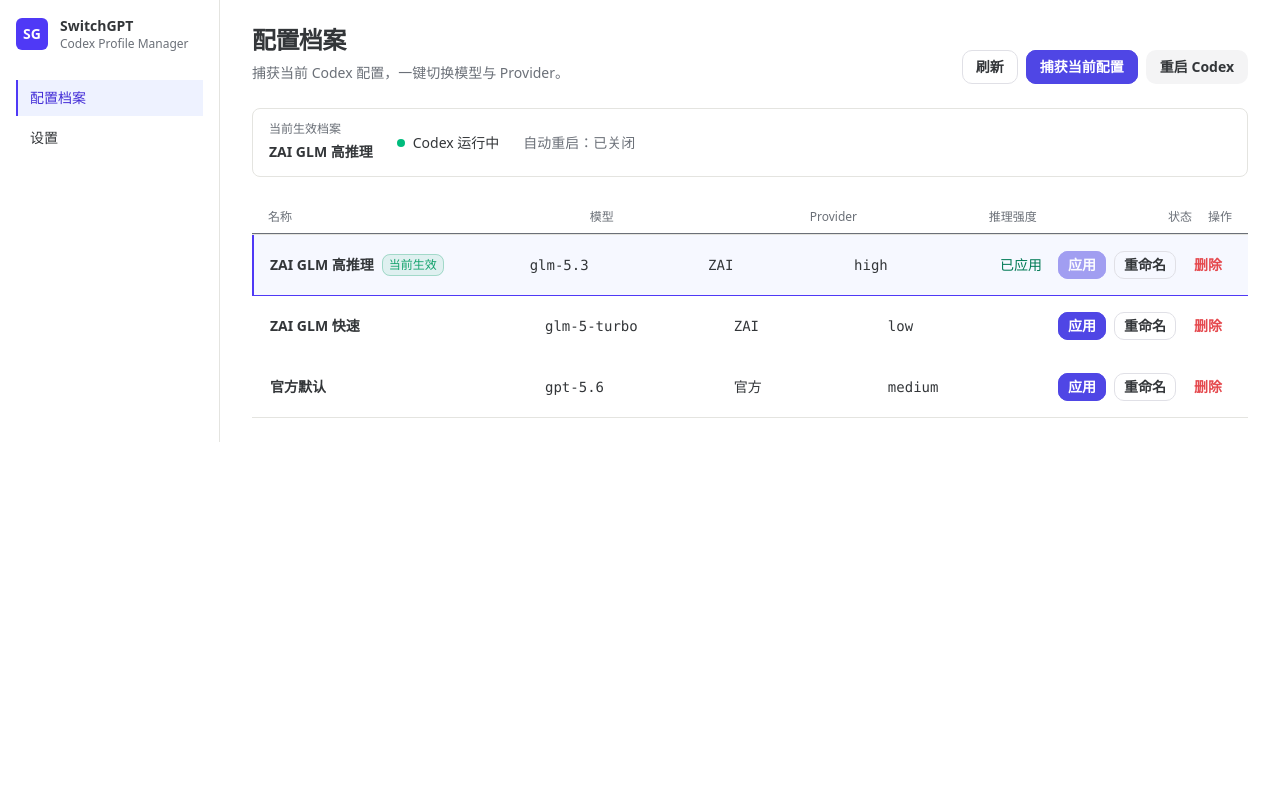
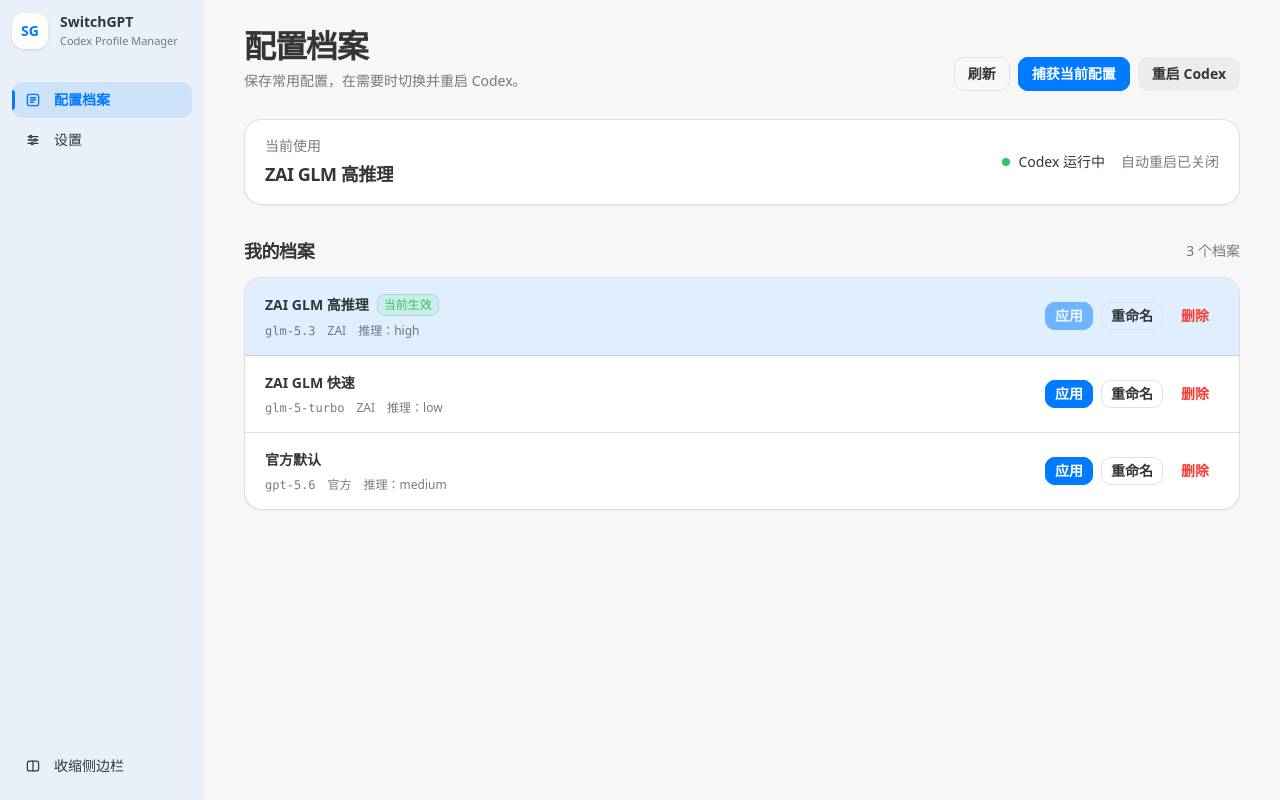
Before and after one commit to pigzhuzhu66/CGswitch, a Vue app: page / in a window 1280 px wide. Built offline with nearby package versions, Linux system fonts and the light colour scheme.

Commit message:
🎨 style(switchgpt): 优化桌面工具界面，调整侧边栏和主题预览功能

```diff
--- a/src/App.vue
+++ b/src/App.vue
@@ -18,6 +18,7 @@
 type View = "profiles" | "settings";
 
 const view = ref<View>("profiles");
+const sidebarCollapsed = ref(false);
 const state = ref<AppState | null>(null);
 const loadError = ref("");
 const systemDark = ref(window.matchMedia("(prefers-color-scheme: dark)").matches);
@@ -47,12 +48,18 @@
   state.value = { ...state.value, settings };
 }
 
+function previewTheme(theme: Settings["theme"]) {
+  if (!state.value) return;
+  state.value = { ...state.value, settings: { ...state.value.settings, theme } };
+}
+
 watch(
   isDark,
   (dark) => {
     document.documentElement.classList.toggle("dark", dark);
+    document.documentElement.style.colorScheme = dark ? "dark" : "light";
   },
-  { immediate: true },
+  { immediate: true, flush: "sync" },
 );
 
 onMounted(async () => {
@@ -71,34 +78,53 @@
       <n-message-provider>
         <n-global-style />
         <n-layout v-if="state" class="h-full! rounded-none! bg-transparent!">
-          <div class="flex h-full">
-            <aside class="hidden w-[220px] shrink-0 border-r border-[var(--panel-border)] bg-[var(--panel-bg)] p-4 lg:block">
-              <div class="flex items-center gap-3">
-                <div class="grid h-8 w-8 place-items-center rounded-md bg-indigo-600 text-sm font-bold text-white">SG</div>
-                <div>
+          <div class="flex min-h-screen">
+            <aside class="apple-sidebar relative hidden min-h-screen shrink-0 p-3 lg:block" :class="sidebarCollapsed ? ['w-[68px]', 'apple-sidebar--collapsed'] : 'w-[204px]'">
+              <div class="apple-sidebar-brand flex items-center gap-3">
+                <div class="grid h-9 w-9 place-items-center rounded-xl bg-white text-sm font-bold text-[#007aff] shadow-sm dark:bg-white/10">SG</div>
+                <div class="apple-sidebar-label" :aria-hidden="sidebarCollapsed">
                   <div class="text-sm font-bold">SwitchGPT</div>
-                  <div class="muted text-xs">Codex Profile Manager</div>
+                  <div class="muted text-[11px]">Codex Profile Manager</div>
                 </div>
               </div>
 
-              <nav class="mt-7 space-y-1">
-                <button type="button" class="h-9 w-full border-l-2 px-3 text-left text-sm font-medium transition-colors" :class="view === 'profiles' ? 'border-indigo-600 bg-indigo-50 text-indigo-700 dark:bg-white/5 dark:text-indigo-300' : 'border-transparent hover:bg-black/4 dark:hover:bg-white/4'" @click="view = 'profiles'">
-                  配置档案
+              <nav class="mt-8 space-y-1">
+                <button type="button" class="apple-sidebar-nav-button relative flex h-9 w-full items-center rounded-[10px] text-sm transition-colors" :class="view === 'profiles' ? 'bg-[var(--selection-bg)] font-semibold text-[#007aff] before:absolute before:inset-y-2 before:left-0 before:w-[3px] before:rounded-r-full before:bg-[#007aff]' : 'font-medium hover:bg-black/5 dark:hover:bg-white/8'" :title="sidebarCollapsed ? '配置档案' : undefined" aria-label="配置档案" @click="view = 'profiles'">
+                  <svg class="h-[18px] w-[18px] shrink-0" viewBox="0 0 24 24" fill="none" stroke="currentColor" stroke-width="1.8" aria-hidden="true">
+                    <rect x="4.5" y="4.5" width="15" height="15" rx="3" />
+                    <path d="M8.5 9h7M8.5 12h7M8.5 15h4" stroke-linecap="round" />
+                  </svg>
+                  <span class="apple-sidebar-label" :aria-hidden="sidebarCollapsed">配置档案</span>
                 </button>
-                <button type="button" class="h-9 w-full border-l-2 px-3 text-left text-sm font-medium transition-colors" :class="view === 'settings' ? 'border-indigo-600 bg-indigo-50 text-indigo-700 dark:bg-white/5 dark:text-indigo-300' : 'border-transparent hover:bg-black/4 dark:hover:bg-white/4'" @click="view = 'settings'">
-                  设置
+                <button type="button" class="apple-sidebar-nav-button relative flex h-9 w-full items-center rounded-[10px] text-sm transition-colors" :class="view === 'settings' ? 'bg-[var(--selection-bg)] font-semibold text-[#007aff] before:absolute before:inset-y-2 before:left-0 before:w-[3px] before:rounded-r-full before:bg-[#007aff]' : 'font-medium hover:bg-black/5 dark:hover:bg-white/8'" :title="sidebarCollapsed ? '设置' : undefined" aria-label="设置" @click="view = 'settings'">
+                  <svg class="h-[18px] w-[18px] shrink-0" viewBox="0 0 24 24" fill="none" stroke="currentColor" stroke-width="1.8" aria-hidden="true">
+                    <path d="M5.5 7.5h13M5.5 12h13M5.5 16.5h13" stroke-linecap="round" />
+                    <circle cx="9" cy="7.5" r="1.5" fill="var(--panel-bg)" />
+                    <circle cx="15" cy="12" r="1.5" fill="var(--panel-bg)" />
+                    <circle cx="11" cy="16.5" r="1.5" fill="var(--panel-bg)" />
+                  </svg>
+                  <span class="apple-sidebar-label" :aria-hidden="sidebarCollapsed">设置</span>
                 </button>
               </nav>
 
+              <div class="absolute inset-x-3 bottom-4">
+                <button type="button" class="apple-sidebar-toggle apple-sidebar-nav-button flex h-9 items-center rounded-[10px] text-sm" :class="sidebarCollapsed ? 'mx-auto w-9 bg-[var(--selection-bg)] font-semibold text-[#007aff]' : 'w-full font-medium hover:bg-black/5 dark:hover:bg-white/8'" :title="sidebarCollapsed ? '展开侧边栏' : undefined" :aria-label="sidebarCollapsed ? '展开侧边栏' : '收缩侧边栏'" @click="sidebarCollapsed = !sidebarCollapsed">
+                  <svg class="h-[18px] w-[18px] shrink-0" viewBox="0 0 24 24" fill="none" stroke="currentColor" stroke-width="1.6" aria-hidden="true">
+                    <rect x="4.5" y="5.5" width="15" height="13" rx="3" />
+                    <path d="M12 5.5v13" stroke-linecap="round" />
+                  </svg>
+                  <span class="apple-sidebar-label" :aria-hidden="sidebarCollapsed">收缩侧边栏</span>
+                </button>
+              </div>
             </aside>
 
-            <main class="min-w-0 flex-1 overflow-auto px-5 py-6 lg:px-8">
+            <main class="min-w-0 flex-1 overflow-auto bg-[var(--app-bg)] px-5 py-7 lg:px-10">
               <div class="mb-4 flex gap-2 lg:hidden">
                 <n-button :type="view === 'profiles' ? 'primary' : 'default'" size="small" @click="view = 'profiles'">档案</n-button>
                 <n-button :type="view === 'settings' ? 'primary' : 'default'" size="small" @click="view = 'settings'">设置</n-button>
               </div>
               <ProfilesView v-if="view === 'profiles'" :state="state" @refresh="refresh" />
-              <SettingsView v-else :state="state" @refresh="refresh" @saved="saveSettings" />
+              <SettingsView v-else :state="state" @preview-theme="previewTheme" @refresh="refresh" @saved="saveSettings" />
             </main>
           </div>
         </n-layout>
--- a/src/components/ProfileCard.vue
+++ b/src/components/ProfileCard.vue
@@ -16,27 +16,17 @@
 </script>
 
 <template>
-  <article class="grid gap-3 border-l-2 px-4 py-4 transition-colors lg:grid-cols-[minmax(0,1.5fr)_minmax(0,1fr)_minmax(0,0.8fr)_minmax(0,0.8fr)_auto_auto] lg:items-center lg:gap-4" :class="active ? 'border-indigo-600 bg-indigo-50/55 dark:bg-white/3' : 'border-transparent hover:bg-black/2 dark:hover:bg-white/2'">
-    <div class="min-w-0">
+  <article class="flex flex-col gap-4 px-5 py-4 transition-colors sm:flex-row sm:items-center sm:justify-between" :class="active ? 'bg-[var(--selection-bg)]' : 'hover:bg-black/3 dark:hover:bg-white/4'">
+    <div class="min-w-0 flex-1">
       <div class="flex items-center gap-2">
         <h3 class="truncate font-semibold">{{ profile.name }}</h3>
         <n-tag v-if="active" type="success" size="small">当前生效</n-tag>
       </div>
-    </div>
-    <div class="min-w-0 text-sm">
-      <div class="muted text-xs lg:hidden">模型</div>
-      <div class="mono truncate">{{ profile.model ?? "未设置" }}</div>
-    </div>
-    <div class="min-w-0 text-sm">
-      <div class="muted text-xs lg:hidden">Provider</div>
-      <div class="mono truncate">{{ profile.provider ?? "官方" }}</div>
-    </div>
-    <div class="min-w-0 text-sm">
-      <div class="muted text-xs lg:hidden">推理强度</div>
-      <div class="mono truncate">{{ profile.reasoning_effort ?? "默认" }}</div>
-    </div>
-    <div class="hidden lg:block">
-      <span v-if="active" class="text-sm text-emerald-700 dark:text-emerald-400">已应用</span>
+      <div class="muted mt-1.5 flex flex-wrap gap-x-3 gap-y-1 text-xs">
+        <span class="mono">{{ profile.model ?? "未设置" }}</span>
+        <span>{{ profile.provider ?? "官方" }}</span>
+        <span>推理：{{ profile.reasoning_effort ?? "默认" }}</span>
+      </div>
     </div>
     <div class="flex shrink-0 items-center gap-2">
       <n-button type="primary" size="small" :disabled="busy || active" @click="emit('apply')">应用</n-button>
--- a/src/style.css
+++ b/src/style.css
@@ -3,18 +3,22 @@
 
 :root {
   color-scheme: light;
-  --app-bg: #f7f7f5;
+  --app-bg: #f7f7f8;
   --panel-bg: #ffffff;
-  --panel-border: #e4e4e0;
-  --text-secondary: #6b7078;
+  --panel-border: rgba(60, 60, 67, 0.16);
+  --text-secondary: rgba(60, 60, 67, 0.68);
+  --sidebar-bg: #eaf0f9;
+  --selection-bg: rgba(0, 122, 255, 0.12);
 }
 
 :root.dark {
   color-scheme: dark;
-  --app-bg: #161719;
-  --panel-bg: #1d1e21;
-  --panel-border: #303237;
-  --text-secondary: #9ca0a8;
+  --app-bg: #000000;
+  --panel-bg: #1c1c1e;
+  --panel-border: rgba(84, 84, 88, 0.65);
+  --text-secondary: rgba(235, 235, 245, 0.6);
+  --sidebar-bg: #151922;
+  --selection-bg: rgba(10, 132, 255, 0.24);
 }
 
 html,
@@ -26,9 +30,11 @@
 body {
   margin: 0;
   background: var(--app-bg);
-  color: #1f2733;
+  color: #1c1c1e;
   font-family:
-    Inter,
+    -apple-system,
+    BlinkMacSystemFont,
+    "SF Pro Text",
     "Segoe UI",
     "PingFang SC",
     "Microsoft YaHei",
@@ -37,12 +43,13 @@
 }
 
 :root.dark body {
-  color: #edf0f7;
+  color: #f5f5f7;
 }
 
 .panel {
   border: 1px solid var(--panel-border);
   background: var(--panel-bg);
+  box-shadow: 0 1px 2px rgba(0, 0, 0, 0.04);
 }
 
 .muted {
@@ -56,3 +63,91 @@
 * {
   scrollbar-width: thin;
 }
+
+.apple-sidebar {
+  background: var(--sidebar-bg);
+  transition: width 360ms cubic-bezier(0.22, 1, 0.36, 1);
+  will-change: width;
+}
+
+.apple-sidebar-brand {
+  transition: transform 360ms cubic-bezier(0.22, 1, 0.36, 1);
+}
+
+.apple-sidebar-label {
+  max-width: 160px;
+  overflow: hidden;
+  opacity: 1;
+  transform: translateX(0);
+  transition:
+    max-width 360ms cubic-bezier(0.22, 1, 0.36, 1),
+    opacity 140ms ease-out,
+    transform 220ms cubic-bezier(0.22, 1, 0.36, 1);
+  white-space: nowrap;
+}
+
+.apple-sidebar-nav-button {
+  gap: 0.75rem;
+  padding-inline: 0.75rem;
+  transition:
+    gap 360ms cubic-bezier(0.22, 1, 0.36, 1),
+    padding 360ms cubic-bezier(0.22, 1, 0.36, 1),
+    background-color 150ms ease-out,
+    color 150ms ease-out;
+}
+
+.apple-sidebar-toggle {
+  transition:
+    width 360ms cubic-bezier(0.22, 1, 0.36, 1),
+    padding 360ms cubic-bezier(0.22, 1, 0.36, 1),
+    background-color 150ms ease-out,
+    color 150ms ease-out;
+}
+
+.apple-sidebar--collapsed .apple-sidebar-brand {
+  transform: translateX(4px);
+}
+
+.apple-sidebar--collapsed .apple-sidebar-label {
+  max-width: 0;
+  opacity: 0;
+  transform: translateX(-4px);
+}
+
+.apple-sidebar--collapsed .apple-sidebar-nav-button {
+  gap: 0;
+  justify-content: center;
+  padding-inline: 0;
+}
+
+.apple-title {
+  font-size: clamp(1.8rem, 2.5vw, 2.25rem);
+  font-weight: 700;
+  letter-spacing: -0.035em;
+  line-height: 1.1;
+}
+
+.apple-group {
+  overflow: hidden;
+  border: 1px solid var(--panel-border);
+  border-radius: 18px;
+  background: var(--panel-bg);
+  box-shadow: 0 1px 2px rgba(0, 0, 0, 0.04);
+}
+
+button {
+  transition: transform 100ms ease-out, opacity 150ms ease-out, background-color 150ms ease-out;
+}
+
+button:active {
+  transform: scale(0.97);
+}
+
+@media (prefers-reduced-motion: reduce) {
+  *,
+  *::before,
+  *::after {
+    scroll-behavior: auto !important;
+    transition-duration: 1ms !important;
+  }
+}
--- a/src/theme.ts
+++ b/src/theme.ts
@@ -2,20 +2,20 @@
 
 export const themeOverrides: GlobalThemeOverrides = {
   common: {
-    primaryColor: "#4f46e5",
-    primaryColorHover: "#5b52eb",
-    primaryColorPressed: "#4338ca",
-    primaryColorSuppl: "#4f46e5",
-    successColor: "#16a36e",
-    warningColor: "#e5a942",
-    errorColor: "#e5484d",
-    infoColor: "#4f9cf9",
+    primaryColor: "#007aff",
+    primaryColorHover: "#0071e3",
+    primaryColorPressed: "#006edb",
+    primaryColorSuppl: "#007aff",
+    successColor: "#34c759",
+    warningColor: "#ff9f0a",
+    errorColor: "#ff3b30",
+    infoColor: "#007aff",
     borderRadius: "10px",
     borderRadiusSmall: "8px",
     fontSizeMedium: "14px",
   },
   Card: {
-    borderRadius: "8px",
+    borderRadius: "14px",
   },
   Button: {
     fontWeight: "600",
--- a/src/views/ProfilesView.vue
+++ b/src/views/ProfilesView.vue
@@ -152,11 +152,11 @@
 </script>
 
 <template>
-  <section class="mx-auto max-w-6xl">
+  <section class="mx-auto max-w-5xl">
     <header class="flex flex-wrap items-end justify-between gap-4">
       <div>
-        <h1 class="text-2xl font-bold tracking-tight">配置档案</h1>
-        <p class="muted mt-1.5">捕获当前 Codex 配置，一键切换模型与 Provider。</p>
+        <h1 class="apple-title">配置档案</h1>
+        <p class="muted mt-2 text-sm">保存常用配置，在需要时切换并重启 Codex。</p>
       </div>
       <div class="flex gap-2">
         <n-button @click="emit('refresh')">刷新</n-button>
@@ -165,21 +165,23 @@
       </div>
     </header>
 
-    <div class="panel mt-6 flex flex-wrap items-center gap-x-6 gap-y-3 rounded-lg px-4 py-3">
+    <div class="apple-group mt-7 flex flex-wrap items-center justify-between gap-5 px-5 py-4">
       <div class="min-w-0">
-        <div class="muted text-xs font-medium">当前生效档案</div>
-        <div class="mt-1 truncate font-semibold">
+        <div class="muted text-sm">当前使用</div>
+        <div class="mt-1 truncate text-lg font-semibold tracking-tight">
           {{ state.profiles.find((profile) => profile.id === state.active_profile_id)?.name ?? "未匹配" }}
         </div>
       </div>
-      <div class="flex items-center gap-2 text-sm">
-        <span class="h-2 w-2 rounded-full" :class="state.codex.running ? 'bg-emerald-500' : 'bg-zinc-400'" />
-        Codex {{ state.codex.running ? "运行中" : "未运行" }}
+      <div class="flex flex-wrap items-center gap-x-4 gap-y-2 text-sm">
+        <div class="flex items-center gap-2">
+          <span class="h-2 w-2 rounded-full" :class="state.codex.running ? 'bg-[#34c759]' : 'bg-zinc-400'" />
+          Codex {{ state.codex.running ? "运行中" : "未运行" }}
+        </div>
+        <div class="muted">自动重启{{ state.settings.auto_restart ? "已开启" : "已关闭" }}</div>
       </div>
-      <div class="muted text-sm">自动重启：{{ state.settings.auto_restart ? "已开启" : "已关闭" }}</div>
     </div>
 
-    <div v-if="restartStage !== 'idle'" class="panel mt-4 rounded-lg p-4">
+    <div v-if="restartStage !== 'idle'" class="apple-group mt-4 p-4">
       <div class="flex items-center justify-between gap-3">
         <div class="font-semibold">重启进度</div>
         <n-tag size="small" :type="restartStage === 'error' ? 'error' : restartStage === 'success' ? 'success' : 'default'">
@@ -190,18 +192,14 @@
       <p v-if="restartMessage" class="muted mt-3 text-sm">{{ restartMessage }}</p>
     </div>
 
-    <div class="mt-6">
-      <n-empty v-if="state.profiles.length === 0" description="还没有配置档案。先把 ~/.codex/config.toml 调整到目标状态，再点击“捕获当前配置”。" class="panel rounded-lg py-14" />
+    <div class="mt-8">
+      <div class="flex items-center justify-between">
+        <h2 class="text-lg font-semibold tracking-tight">我的档案</h2>
+        <span class="muted text-sm">{{ state.profiles.length }} 个档案</span>
+      </div>
+      <n-empty v-if="state.profiles.length === 0" description="还没有配置档案。先把 ~/.codex/config.toml 调整到目标状态，再点击“捕获当前配置”。" class="apple-group mt-3 py-14" />
       <template v-else>
-        <div class="muted hidden grid-cols-[minmax(0,1.5fr)_minmax(0,1fr)_minmax(0,0.8fr)_minmax(0,0.8fr)_auto_auto] gap-4 border-b px-4 py-2 text-xs font-medium lg:grid">
-          <div>名称</div>
-          <div>模型</div>
-          <div>Provider</div>
-          <div>推理强度</div>
-          <div>状态</div>
-          <div>操作</div>
-        </div>
-        <div class="divide-y divide-[var(--panel-border)] border-y border-[var(--panel-border)]">
+        <div class="apple-group mt-3 divide-y divide-[var(--panel-border)]">
           <ProfileCard
             v-for="profile in state.profiles"
             :key="profile.id"
--- a/src/views/SettingsView.vue
+++ b/src/views/SettingsView.vue
@@ -17,11 +17,12 @@
 import type { AppState, Settings } from "../types";
 
 const props = defineProps<{ state: AppState }>();
-const emit = defineEmits<{ refresh: []; saved: [settings: Settings] }>();
+const emit = defineEmits<{ refresh: []; saved: [settings: Settings]; previewTheme: [theme: Settings["theme"]] }>();
 const message = useMessage();
 
 const form = reactive<Settings>({ ...props.state.settings });
 const saving = ref(false);
+const section = ref<"general" | "codex" | "about">("general");
 const themeOptions = [
   { label: "跟随系统", value: "system" },
   { label: "浅色", value: "light" },
@@ -42,26 +43,49 @@
     saving.value = false;
   }
 }
+
+function previewTheme(theme: Settings["theme"]) {
+  emit("previewTheme", theme);
+}
 </script>
 
 <template>
-  <section class="mx-auto grid max-w-6xl gap-4 lg:grid-cols-[1.2fr_0.8fr]">
-    <div class="panel rounded-lg p-5">
-      <h1 class="text-2xl font-bold tracking-tight">设置</h1>
-      <p class="muted mt-1.5">控制外观、Codex 路径和重启行为。</p>
+  <section class="mx-auto max-w-5xl">
+    <h1 class="apple-title">设置</h1>
+    <p class="muted mt-2 text-sm">控制外观、Codex 路径和重启行为。</p>
 
-      <n-form class="mt-7" label-placement="top">
+    <div class="apple-group mt-6 flex p-1">
+      <button type="button" class="h-9 flex-1 rounded-xl px-3 text-sm transition-colors" :class="section === 'general' ? 'bg-[var(--selection-bg)] font-semibold text-[#007aff]' : 'font-medium hover:bg-black/5 dark:hover:bg-white/8'" @click="section = 'general'">通用</button>
+      <button type="button" class="h-9 flex-1 rounded-xl px-3 text-sm transition-colors" :class="section === 'codex' ? 'bg-[var(--selection-bg)] font-semibold text-[#007aff]' : 'font-medium hover:bg-black/5 dark:hover:bg-white/8'" @click="section = 'codex'">Codex</button>
+      <button type="button" class="h-9 flex-1 rounded-xl px-3 text-sm transition-colors" :class="section === 'about' ? 'bg-[var(--selection-bg)] font-semibold text-[#007aff]' : 'font-medium hover:bg-black/5 dark:hover:bg-white/8'" @click="section = 'about'">关于</button>
+    </div>
+
+    <div v-if="section === 'general'" class="apple-group mt-4 p-5 sm:p-6">
+      <h2 class="text-lg font-semibold tracking-tight">通用</h2>
+      <n-form class="mt-5" label-placement="top">
         <n-form-item label="主题">
-          <n-select v-model:value="form.theme" :options="themeOptions" />
-        </n-form-item>
-        <n-form-item label="Codex / ChatGPT 应用路径覆盖">
-          <n-input v-model:value="form.codex_app_path" clearable placeholder="留空使用自动识别" />
+          <div class="w-full space-y-2">
+            <n-select v-model:value="form.theme" :options="themeOptions" @update:value="previewTheme" />
+            <p class="muted text-xs">选择后立即预览；点击“保存设置”后会保留该主题。</p>
+          </div>
         </n-form-item>
         <n-form-item label="应用配置后自动重启 Codex">
           <div class="flex items-center gap-3">
             <n-switch v-model:value="form.auto_restart" />
             <span class="muted text-sm">关闭时仅写入 config.toml，由你手动点击重启。</span>
           </div>
+        </n-form-item>
+        <div class="flex justify-end">
+          <n-button type="primary" :loading="saving" @click="save">保存设置</n-button>
+        </div>
+      </n-form>
+    </div>
+
+    <div v-else-if="section === 'codex'" class="apple-group mt-4 p-5 sm:p-6">
+      <h2 class="text-lg font-semibold tracking-tight">Codex</h2>
+      <n-form class="mt-5" label-placement="top">
+        <n-form-item label="Codex / ChatGPT 应用路径覆盖">
+          <n-input v-model:value="form.codex_app_path" clearable placeholder="留空使用自动识别" />
         </n-form-item>
         <n-form-item label="重启等待超时（毫秒）">
           <n-input-number v-model:value="form.restart_timeout_ms" :min="1000" :max="60000" :step="500" class="w-full" />
@@ -72,9 +96,9 @@
       </n-form>
     </div>
 
-    <div class="panel rounded-lg p-5">
-      <h2 class="text-lg font-bold">数据与路径</h2>
-      <p class="muted mt-2">所有本机数据固定保存在用户 Home 目录，不会进入 Git。</p>
+    <div v-else class="apple-group mt-4 p-5 sm:p-6">
+      <h2 class="text-lg font-semibold tracking-tight">数据与路径</h2>
+      <p class="muted mt-2 text-sm">所有本机数据固定保存在用户 Home 目录，不会进入 Git。</p>
       <n-divider />
       <n-list class="bg-transparent" :show-divider="true">
         <n-list-item v-for="item in state.paths" :key="item.label">
```
